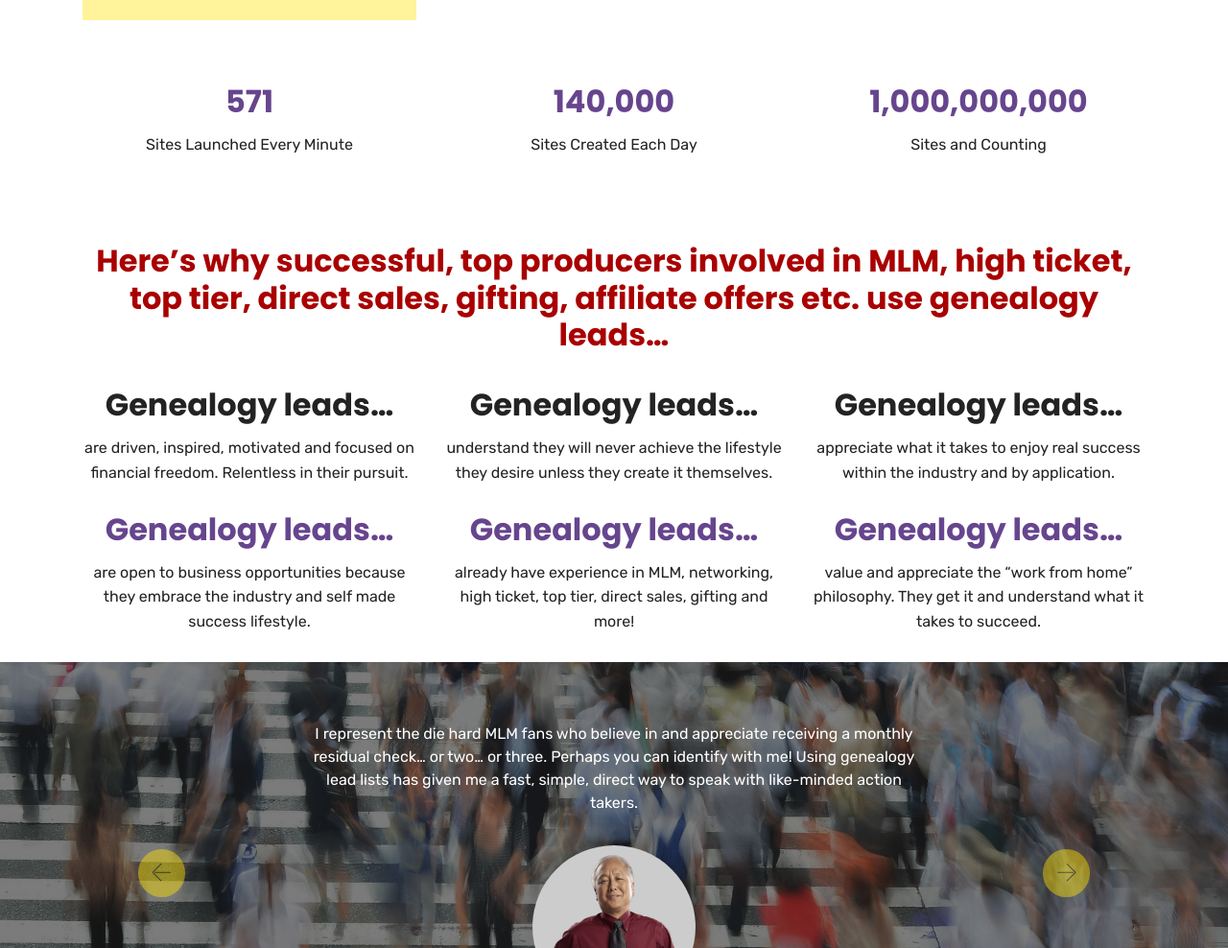
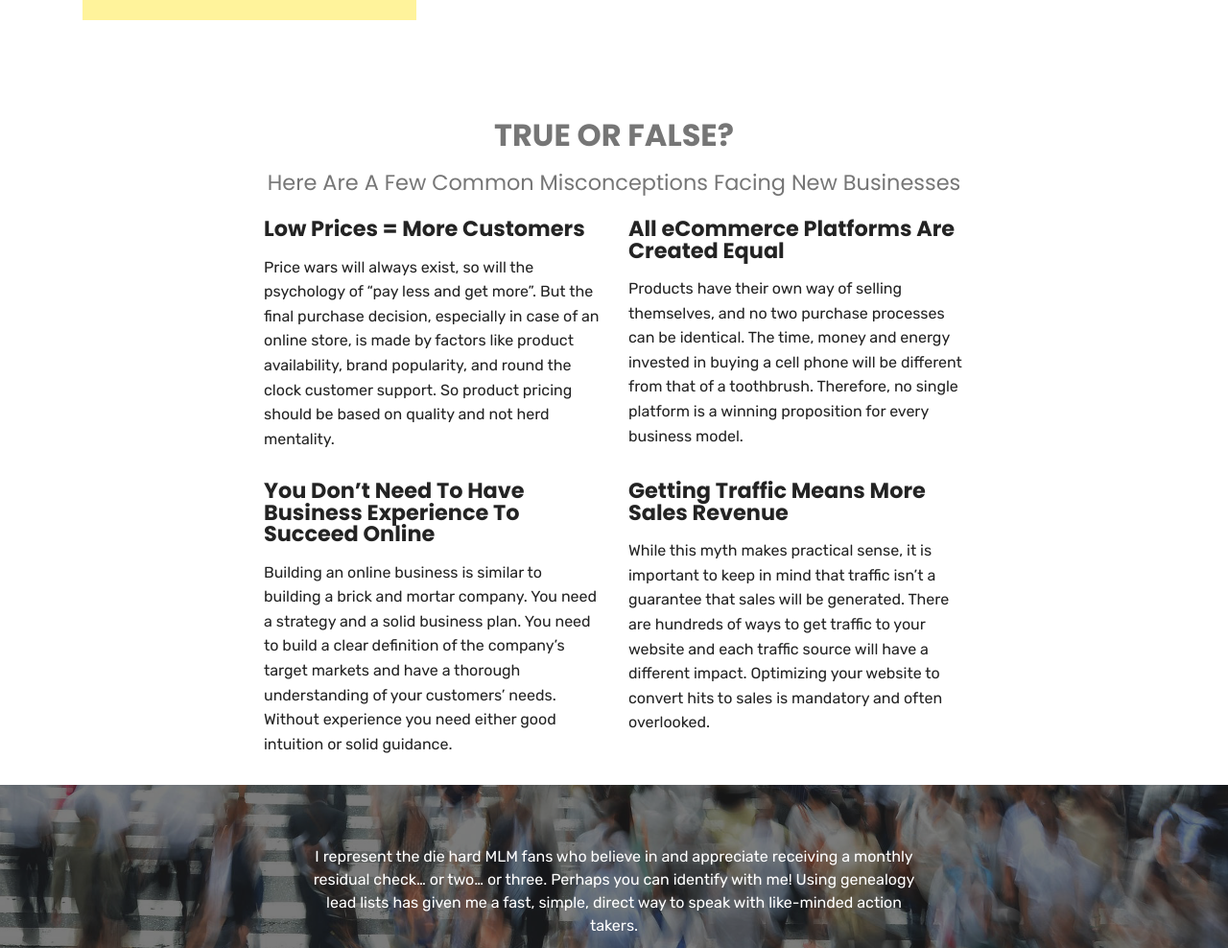
Before and after one commit to digitalprosystems/solutions, a plain HTML site: page index.html in a window 1280 px wide. Shown: the part 3903-4891 px from the top of the page at 96% size. Drawn offline with Linux system fonts and the light colour scheme; a script that the page names is missing; files whose address does not match are found by name.

Commit message:
create github pages

```diff
--- a/assets/mobirise/css/mbr-additional.css
+++ b/assets/mobirise/css/mbr-additional.css
@@ -897,32 +897,16 @@ section.lazy-placeholder:after {
 .cid-rszrh4iQvW .mbr-section-btn {
   color: #232323;
 }
-.cid-rsDsYiEH1q {
-  padding-top: 0px;
-  padding-bottom: 45px;
-  background-color: #ffffff;
-}
-.cid-rsDsYiEH1q .mbr-text {
-  color: #232323;
-  text-align: center;
-}
-.cid-rsDsYiEH1q .mbr-subtitle {
-  color: #767676;
-}
-.cid-rsDsYiEH1q .mbr-title {
-  text-align: center;
-  color: #66458e;
-}
 .cid-rsDqlnUNei {
-  padding-top: 45px;
-  padding-bottom: 30px;
+  padding-top: 30px;
+  padding-bottom: 15px;
   background-color: #ffffff;
 }
 .cid-rsDqlnUNei .mbr-section-subtitle {
   color: #767676;
 }
 .cid-rsDqlnUNei .mbr-section-title {
-  color: #a90000;
+  color: #767676;
 }
 .cid-rsDnjQFt4Y {
   padding-top: 0px;
@@ -931,29 +915,28 @@ section.lazy-placeholder:after {
 }
 .cid-rsDnjQFt4Y .mbr-text {
   color: #232323;
-  text-align: center;
+  text-align: left;
 }
 .cid-rsDnjQFt4Y .mbr-subtitle {
   color: #767676;
 }
 .cid-rsDnjQFt4Y .mbr-title {
-  text-align: center;
-}
-.cid-rsDtyeyYTW {
+  text-align: left;
+}
+.cid-rTIiNWdtNg {
   padding-top: 0px;
   padding-bottom: 30px;
   background-color: #ffffff;
 }
-.cid-rsDtyeyYTW .mbr-text {
+.cid-rTIiNWdtNg .mbr-text {
   color: #232323;
-  text-align: center;
-}
-.cid-rsDtyeyYTW .mbr-subtitle {
+  text-align: left;
+}
+.cid-rTIiNWdtNg .mbr-subtitle {
   color: #767676;
 }
-.cid-rsDtyeyYTW .mbr-title {
-  text-align: center;
-  color: #66458e;
+.cid-rTIiNWdtNg .mbr-title {
+  text-align: left;
 }
 .cid-rsDBhJCIUM {
   padding-top: 15px;
--- a/index.html
+++ b/index.html
@@ -431,33 +431,6 @@
     </div>
 </section>
 
-<section class="mbr-section article content12 cid-rsDsYiEH1q" id="content12-1c">
-
-
-
-    <div class="container">
-        <div class="row justify-content-center">
-            <div class="col-md-4">
-
-                <h3 class="mbr-fonts-style mbr-title mbr-bold pb-2 display-2"><strong>571</strong></h3>
-                <div class="mbr-text mbr-fonts-style display-7">Sites Launched Every Minute</div>
-            </div>
-
-            <div class="col-md-4">
-
-                <h3 class="mbr-fonts-style mbr-title mbr-bold pb-2 display-2"><strong>140,000</strong></h3>
-                <div class="mbr-text mbr-fonts-style display-7">Sites Created Each Day</div>
-            </div>
-
-            <div class="col-md-4">
-
-                <h3 class="mbr-fonts-style mbr-title pb-2 display-2"><strong>1,000,000,000</strong></h3>
-                <div class="mbr-text mbr-fonts-style display-7">Sites and Counting</div>
-            </div>
-        </div>
-    </div>
-</section>
-
 <section class="cid-rsDqlnUNei" id="info3-1a">
 
 
@@ -466,8 +439,10 @@
     <div class="container">
         <div class="row justify-content-center">
             <div class="col-12 col-md-12 align-center">
-
-                <h2 class="mbr-section-title align-center mbr-fonts-style mbr-bold display-2">Here’s why successful, top producers involved in MLM, high ticket, top tier, direct sales, gifting, affiliate offers etc. use genealogy leads…</h2>
+                <h3 class="mbr-section-subtitle align-center mbr-fonts-style pb-2 display-2"><strong>TRUE OR FALSE?</strong>
+</h3>
+                <h2 class="mbr-section-title align-center mbr-fonts-style mbr-bold display-5"><span style="font-weight: normal;">Here Are A Few Common Misconceptions Facing New Businesses
+</span></h2>
             </div>
         </div>
     </div>
@@ -481,26 +456,25 @@
         <div class="row justify-content-center">
             <div class="col-md-4">
 
-                <h3 class="mbr-fonts-style mbr-title mbr-bold pb-2 display-2">Genealogy leads…</h3>
-                <div class="mbr-text mbr-fonts-style display-7">are driven, inspired, motivated and focused on financial freedom. Relentless in their pursuit.</div>
+                <h3 class="mbr-fonts-style mbr-title mbr-bold pb-2 display-5">Low Prices = More Customers
+</h3>
+                <div class="mbr-text mbr-fonts-style display-7">Price wars will always exist, so will the psychology of “pay less and get more”. But the final purchase decision, especially in case of an online store, is made by factors like product availability, brand popularity, and round the clock customer support. So product pricing should be based on quality and not herd mentality.
+</div>
             </div>
 
             <div class="col-md-4">
 
-                <h3 class="mbr-fonts-style mbr-title mbr-bold pb-2 display-2">Genealogy leads…</h3>
-                <div class="mbr-text mbr-fonts-style display-7">understand they will never achieve the lifestyle they desire unless they create it themselves.</div>
+                <h3 class="mbr-fonts-style mbr-title mbr-bold pb-2 display-5">All eCommerce Platforms Are Created Equal
+</h3>
+                <div class="mbr-text mbr-fonts-style display-7">Products have their own way of selling themselves, and no two purchase processes can be identical. The time, money and energy invested in buying a cell phone will be different from that of a toothbrush. Therefore, no single platform is a winning proposition for every business model.</div>
             </div>
 
-            <div class="col-md-4">
 
-                <h3 class="mbr-fonts-style mbr-title pb-2 display-2"><strong>Genealogy leads…</strong></h3>
-                <div class="mbr-text mbr-fonts-style display-7">appreciate what it takes to enjoy real success within the industry and by application.</div>
-            </div>
         </div>
     </div>
 </section>
 
-<section class="mbr-section article content12 cid-rsDtyeyYTW" id="content12-1d">
+<section class="mbr-section article content12 cid-rTIiNWdtNg" id="content12-2m">
 
 
 
@@ -508,21 +482,18 @@
         <div class="row justify-content-center">
             <div class="col-md-4">
 
-                <h3 class="mbr-fonts-style mbr-title mbr-bold pb-2 display-2">Genealogy leads…</h3>
-                <div class="mbr-text mbr-fonts-style display-7">are open to business opportunities because they embrace the industry and self made success lifestyle.</div>
+                <h3 class="mbr-fonts-style mbr-title mbr-bold pb-2 display-5">You Don’t Need To Have Business Experience To Succeed Online</h3>
+                <div class="mbr-text mbr-fonts-style display-7">Building an online business is similar to building a brick and mortar company. You need a strategy and a solid business plan. You need to build a clear definition of the company’s target markets and have a thorough understanding of your customers’ needs. Without experience you need either good intuition or solid guidance.</div>
             </div>
 
             <div class="col-md-4">
 
-                <h3 class="mbr-fonts-style mbr-title mbr-bold pb-2 display-2">Genealogy leads…</h3>
-                <div class="mbr-text mbr-fonts-style display-7">already have experience in MLM, networking, high ticket, top tier, direct sales, gifting and more!</div>
+                <h3 class="mbr-fonts-style mbr-title mbr-bold pb-2 display-5">Getting Traffic Means More Sales Revenue
+</h3>
+                <div class="mbr-text mbr-fonts-style display-7">While this myth makes practical sense, it is important to keep in mind that traffic isn’t a guarantee that sales will be generated. There are hundreds of ways to get traffic to your website and each traffic source will have a different impact. Optimizing your website to convert hits to sales is mandatory and often overlooked.</div>
             </div>
 
-            <div class="col-md-4">
 
-                <h3 class="mbr-fonts-style mbr-title pb-2 display-2"><strong>Genealogy leads…</strong></h3>
-                <div class="mbr-text mbr-fonts-style display-7">value and appreciate the “work from home” philosophy. They get it and understand what it takes to succeed.</div>
-            </div>
         </div>
     </div>
 </section>
@@ -1040,7 +1011,7 @@
         <div class="row">
             <div class="col-lg-8 mx-auto mbr-form" data-form-type="formoid">
 <!--Formbuilder Form-->
-<form action="https://mobirise.com/" method="POST" class="mbr-form form-with-styler" data-form-title="Contact Form Pg1"><input type="hidden" name="email" data-form-email="true" value="CpIeTuEYFpKHMqXD5/l6gXb/qdfZCJVWAuspFiiyXmjGZ8BwBlCDepPZh0WzCIAk+E2IPm/FP/g6wDjMoT9WSWWJehNl3HtU60v62HV9NE4+TG5v6Q1GnnYGuNJV9qlT.19rEQNxDYtJkRRMlm28bbgwIPLDmtwY7SR1FV6ZVMg9mGPI6r7rmGi4IUTimgQPgcnDkuVLKsTCxViI2LTFfobu8tVb+bM8Sel8a+nU+kNsRP28tbfGpSOXKWkJx4J6v">
+<form action="https://mobirise.com/" method="POST" class="mbr-form form-with-styler" data-form-title="Contact Form Pg1"><input type="hidden" name="email" data-form-email="true" value="hQYQTSmfAm3CERolfGNAno53+xZdcDZMRJbLeNXBjQBg4K7pjhqsqItyzZy2ATmmJ8s+6SGmp/1NkFUL5QMhha6+7/FjGZcoMVOLvT2Xr7/DgUSPidKPIkx+sERlr7zC.wzk6+N6jE8oxyAuijhsXXFRRwJbevgq8qWLxp22NLYapojHSXblwHIa+a0QA4QBXvb/NEBOZHTFCAG/NaedgUePe2M0aVDs0+Cm0t4sOyj4ay+vMnH6pSni6tJtIWrsx">
 <div class="form-row">
 <div hidden="hidden" data-form-alert="" class="alert alert-success col-12">AWESOME! Thanks for filling out the form! We will be in contact shortly.</div>
 <div hidden="hidden" data-form-alert-danger="" class="alert alert-danger col-12">Oops...! some problem!</div>
@@ -1127,7 +1098,7 @@
 
                             <div class="form-wrapper" data-form-type="formoid">
 <!--Formbuilder Form-->
-<form action="https://mobirise.com/" method="POST" class="mbr-form form-with-styler" data-form-title="Popup Subscriber Form"><input type="hidden" name="email" data-form-email="true" value="22gqz4juD2jRBnPB02jys2iWdhvC9LA6DQySzqgN95Vn5QokJqWYcQQ0H4kaLUJqUYgKiHnvi3JksKv+SbE5T/P80ucJa4WeXCJc7pSGUOA732nJrRyyPewE/DSC4lUL.pE65AK6aA984UwGbwLAvAogXVo0qN1OTnIRjE3MDOg0QrBeeygRvTl5P/aR0TL4v5JCZZ1qIrKxYFGULdUOQbd+SB+1RHs+oQDBiNMLi0Wdkzs4PwEhAYJIeb9YtlrlJ">
+<form action="https://mobirise.com/" method="POST" class="mbr-form form-with-styler" data-form-title="Popup Subscriber Form"><input type="hidden" name="email" data-form-email="true" value="dfrTR4GjlOqeuq8+gnUASWVtC5/8TNM7Jvo6pg7xkLEL3JDcmGYSGBmpYNcN1IrWp+QQ9Nhk5EggbfCtn3z5xt33U1Cn6GL54x4luUVj0tmzxas5V6cI7SJPG9/s5cWY.x6w6vjC6daQvfC14Y2oA1+pHeCKXmtu/jUZgceABmEUkpcpkd6eGBNRRd6xXoy5hpqYrqAhtuy2thmVvUVN1N3FAHGpkmybFYHr9tmc5Nz0J/DYMPM/6sfnYtoVVk1eE">
 <div class="">
 <div hidden="hidden" data-form-alert="" class="alert alert-success col-12">Fantastic! Thanks for filling out the subscriber form!</div>
 <div hidden="hidden" data-form-alert-danger="" class="alert alert-danger col-12">
```
Also changed, not shown: 1 other file.
